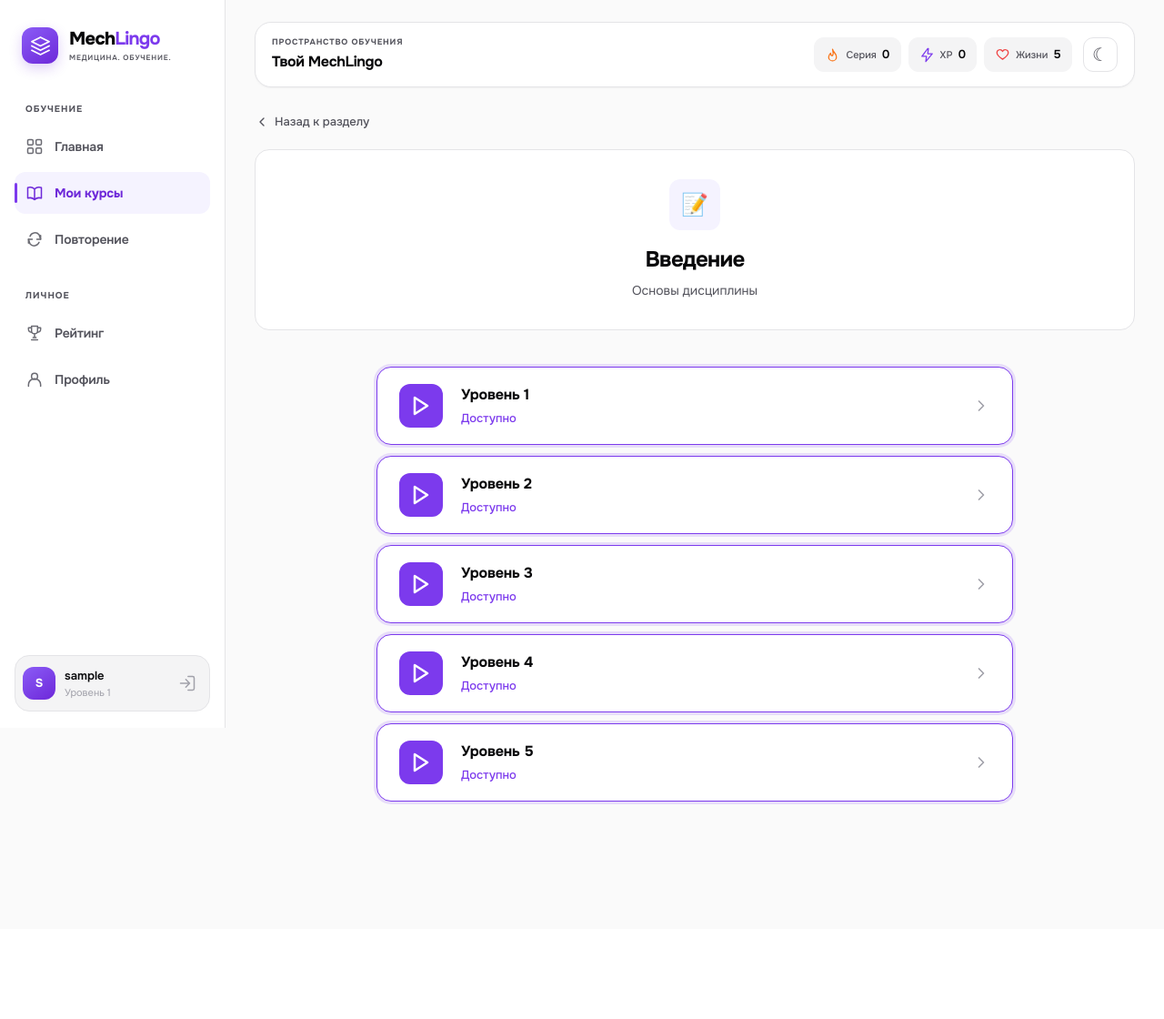
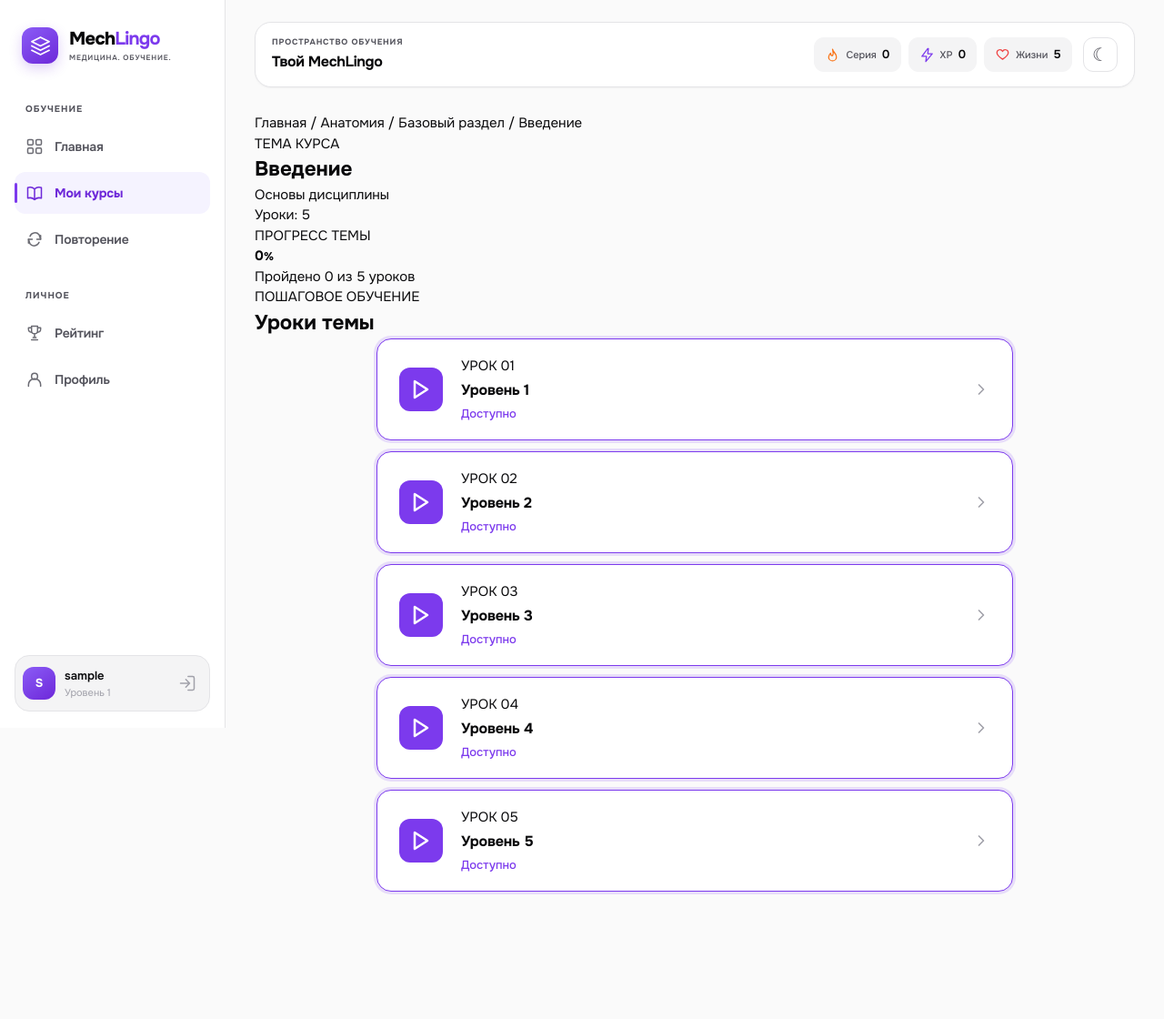
Before and after one commit to amal1a67/mechlingo, a Flask app: page /topic/1 in a window 1280 px wide. Shown: the whole page at 91% size. Before the commit the page ends 884 px from the top, so only its background shows below. Run offline with Flask 3, Linux system fonts and the light colour scheme; the visitor is signed in with stand-in values (Sample User, id 1); data comes from the database, SQL or seed files in the repository.

Commit message:
Redesign topic overview while preserving lesson lock states

```diff
--- a/templates/topic.html
+++ b/templates/topic.html
@@ -3,21 +3,14 @@
 {% set active = 'courses' %}
 
 {% block content %}
-<div class="page-container">
-
-    <a href="/section/{{ section.id }}" class="back-link">
-        <svg width="16" height="16" viewBox="0 0 24 24" fill="none" stroke="currentColor" stroke-width="2" stroke-linecap="round" stroke-linejoin="round">
-            <polyline points="15 18 9 12 15 6"/>
-        </svg>
-        Назад к разделу
-    </a>
-
-    <div class="topic-hero">
-        <div class="topic-hero-icon">{{ topic.icon or '📝' }}</div>
-        <h1>{{ topic.name }}</h1>
-        <p>{{ topic.description or course.name }}</p>
-    </div>
-
+<link rel="stylesheet" href="{{ url_for('static', filename='css/learning-path.css') }}">
+<div class="page-container ml-path">
+<nav class="lp-crumbs" aria-label="Навигация по курсу"><a href="/dashboard">Главная</a><span> / </span><a href="/course/{{ course.id }}">{{ course.name }}</a><span> / </span><a href="/section/{{ section.id }}">{{ section.name }}</a><span> / </span><span aria-current="page">{{ topic.name }}</span></nav>
+{% set done = levels|selectattr('status','equalto','completed')|list|length %}
+{% set percent = (100 * done / (levels|length))|int if levels else 0 %}
+<section class="lp-hero"><div class="lp-hero-copy"><div class="lp-kicker">ТЕМА КУРСА</div><h1>{{ topic.name }}</h1><p>{{ topic.description or course.name }}</p><div class="lp-hero-meta">Уроки: {{ levels|length }}</div></div><div class="lp-summary"><div class="lp-kicker">ПРОГРЕСС ТЕМЫ</div><strong>{{ percent }}<small>%</small></strong><div class="lp-track" role="progressbar" aria-label="Прогресс темы" aria-valuenow="{{ percent }}" aria-valuemin="0" aria-valuemax="100"><span style="width: {{ percent }}%"></span></div><span>Пройдено {{ done }} из {{ levels|length }} уроков</span></div></section>
+<div class="lp-heading"><div><div class="lp-kicker">ПОШАГОВОЕ ОБУЧЕНИЕ</div><h2>Уроки темы</h2></div></div>
+{% if not levels %}<div class="empty-state"><div class="empty-title">Уроки пока не добавлены</div></div>{% endif %}
     <!-- СПИСОК УРОВНЕЙ -->
     <div class="levels-list">
         {% for item in levels %}
@@ -26,7 +19,7 @@
             {% set is_completed = item.status == 'completed' %}
             {% set is_current = item.status == 'unlocked' %}
 
-            <a href="{% if not is_locked %}/level/{{ lv.id }}{% else %}#{% endif %}"
+            <a {% if not is_locked %}href="/level/{{ lv.id }}"{% else %}aria-disabled="true"{% endif %}
                class="level-card {% if is_locked %}locked{% endif %} {% if is_current %}current{% endif %}">
 
                 <!-- Левая часть: Круг с иконкой -->
@@ -42,7 +35,7 @@
                 </div>
 
                 <!-- Центральная часть -->
-                <div class="level-info">
+                <div class="level-info"><div class="lp-lesson-number">УРОК {{ '%02d'|format(loop.index) }}</div>
                     <div class="level-title">{{ lv.name }}</div>
                     <div class="level-stars">
                         {% if is_completed %}
```
